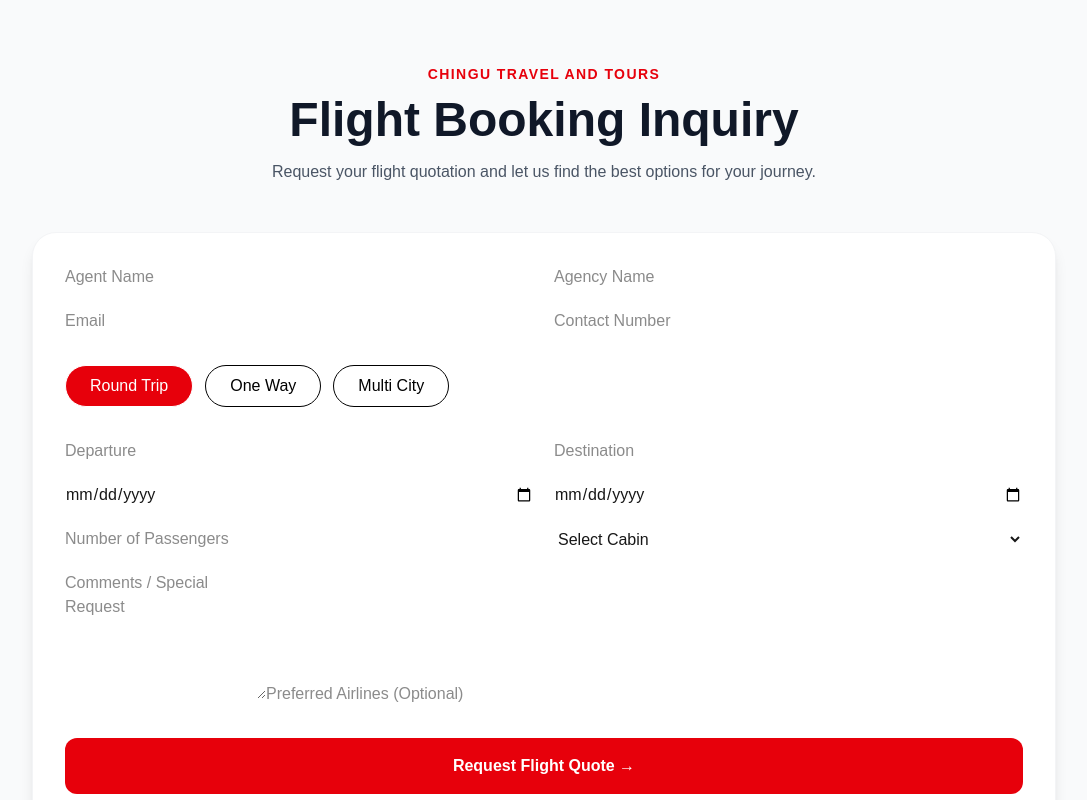
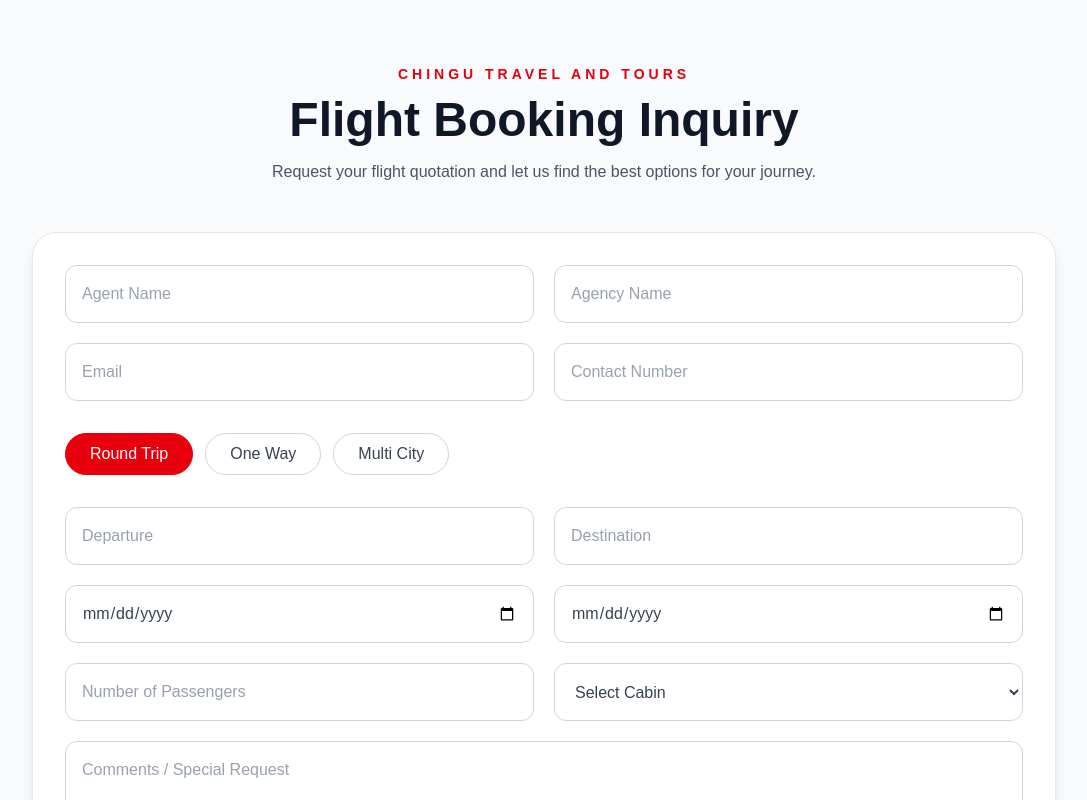
Before and after one commit to chingutravelandtours/chingu-website, a Next.js app: page /flight in a window 1280 px wide. Shown: the top 800 px of the page, without its empty margins (96-1183 px from the left). Built offline with nearby package versions, Linux system fonts and the light colour scheme.

Commit message:
Update page.tsx

```diff
--- a/app/flight/page.tsx
+++ b/app/flight/page.tsx
@@ -11,12 +11,10 @@ export default function FlightPage() {
 
       <div className="max-w-5xl mx-auto">
 
-
         {/* HEADER */}
-
         <div className="text-center mb-12">
 
-          <p className="text-red-600 uppercase tracking-widest font-semibold text-sm">
+          <p className="text-red-600 uppercase tracking-[4px] font-semibold text-sm">
             CHINGU Travel and Tours
           </p>
 
@@ -31,74 +29,72 @@ export default function FlightPage() {
         </div>
 
 
-
-        {/* FORM CARD */}
+        {/* FORM */}
 
         <div className="
           bg-white
           rounded-3xl
           shadow-lg
           border
-          border-gray-100
+          border-gray-200
           p-8
         ">
 
 
-          {/* PERSONAL INFO */}
+          {/* NAME */}
 
           <div className="grid md:grid-cols-2 gap-5">
-
 
             <input
               type="text"
               placeholder="Agent Name"
-              className="input"
+              className="w-full p-4 rounded-xl border border-gray-300 text-gray-900 placeholder-gray-400 focus:outline-none focus:border-red-500"
             />
 
 
             <input
               type="text"
               placeholder="Agency Name"
-              className="input"
+              className="w-full p-4 rounded-xl border border-gray-300 text-gray-900 placeholder-gray-400 focus:outline-none focus:border-red-500"
             />
 
 
             <input
               type="email"
               placeholder="Email"
-              className="input"
+              className="w-full p-4 rounded-xl border border-gray-300 text-gray-900 placeholder-gray-400 focus:outline-none focus:border-red-500"
             />
 
 
             <input
               type="text"
               placeholder="Contact Number"
-              className="input"
+              className="w-full p-4 rounded-xl border border-gray-300 text-gray-900 placeholder-gray-400 focus:outline-none focus:border-red-500"
             />
-
 
           </div>
 
 
 
-          {/* TRIP TYPE */}
+          {/* TRIP BUTTON */}
 
           <div className="flex gap-3 mt-8">
 
-            {["Round Trip","One Way","Multi City"].map(type => (
+            {[
+              "Round Trip",
+              "One Way",
+              "Multi City"
+            ].map((type)=>(
 
               <button
                 key={type}
                 onClick={()=>setTripType(type)}
                 className={`
-                  px-6
-                  py-2
-                  rounded-full
-                  border
+                  px-6 py-2 rounded-full border transition
                   ${
                     tripType === type
-                    ? "bg-red-600 text-white"
-                    : "bg-white text-black"
+                    ? "bg-red-600 text-white border-red-600"
+                    : "bg-white text-gray-700 border-gray-300"
                   }
                 `}
               >
@@ -116,23 +112,20 @@ export default function FlightPage() {
 
           <div className="grid md:grid-cols-2 gap-5 mt-8">
 
-
             <input
               type="text"
               placeholder="Departure"
-              className="input"
+              className="w-full p-4 rounded-xl border border-gray-300 text-gray-900 placeholder-gray-400"
             />
 
 
             <input
               type="text"
               placeholder="Destination"
-              className="input"
+              className="w-full p-4 rounded-xl border border-gray-300 text-gray-900 placeholder-gray-400"
             />
 
-
           </div>
-
 
 
 
@@ -141,22 +134,18 @@ export default function FlightPage() {
 
           <div className="grid md:grid-cols-2 gap-5 mt-5">
 
-
             <input
               type="date"
-              className="input"
+              className="w-full p-4 rounded-xl border border-gray-300 text-gray-700"
             />
 
 
             <input
               type="date"
-              className="input"
+              className="w-full p-4 rounded-xl border border-gray-300 text-gray-700"
             />
 
-
           </div>
-
-
 
 
 
@@ -169,32 +158,20 @@ export default function FlightPage() {
             <input
               type="number"
               placeholder="Number of Passengers"
-              className="input"
+              className="w-full p-4 rounded-xl border border-gray-300 text-gray-900 placeholder-gray-400"
             />
 
 
 
-            <select className="input">
+            <select
+              className="w-full p-4 rounded-xl border border-gray-300 text-gray-700"
+            >
 
-              <option>
-                Select Cabin
-              </option>
-
-              <option>
-                Economy
-              </option>
-
-              <option>
-                Premium Economy
-              </option>
-
-              <option>
-                Business Class
-              </option>
-
-              <option>
-                First Class
-              </option>
+              <option>Select Cabin</option>
+              <option>Economy</option>
+              <option>Premium Economy</option>
+              <option>Business Class</option>
+              <option>First Class</option>
 
             </select>
 
@@ -204,15 +181,20 @@ export default function FlightPage() {
 
 
 
-
-          {/* EXTRA */}
+          {/* MESSAGE */}
 
           <textarea
             placeholder="Comments / Special Request"
             className="
-              input
               mt-5
+              w-full
               h-32
+              p-4
+              rounded-xl
+              border
+              border-gray-300
+              text-gray-900
+              placeholder-gray-400
             "
           />
 
@@ -221,7 +203,16 @@ export default function FlightPage() {
           <input
             type="text"
             placeholder="Preferred Airlines (Optional)"
-            className="input mt-5"
+            className="
+              mt-5
+              w-full
+              p-4
+              rounded-xl
+              border
+              border-gray-300
+              text-gray-900
+              placeholder-gray-400
+            "
           />
 
 
@@ -235,26 +226,21 @@ export default function FlightPage() {
               mt-8
               w-full
               bg-red-600
+              hover:bg-red-700
               text-white
               py-4
               rounded-xl
               font-bold
-              hover:bg-red-700
               transition
             "
           >
-
             Request Flight Quote →
-
           </button>
-
 
 
         </div>
 
-
       </div>
-
 
     </main>
   );
```
